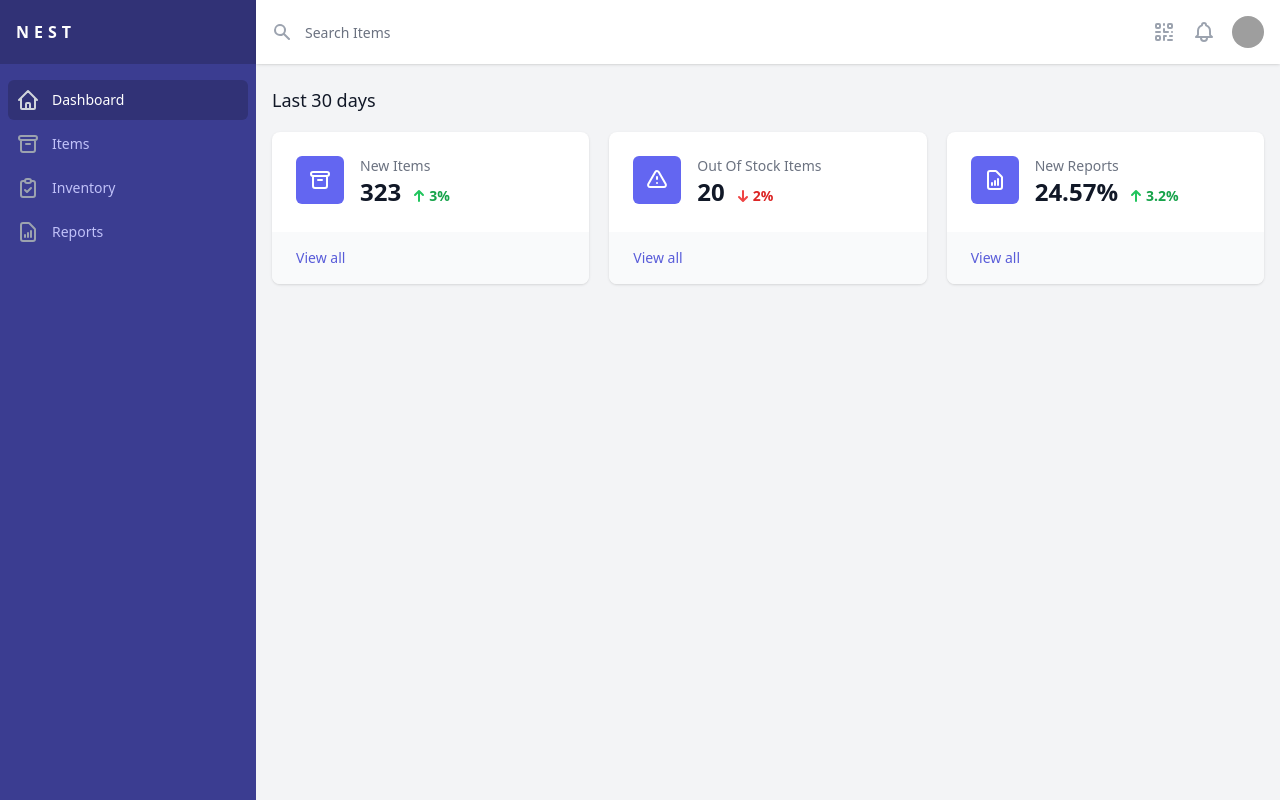
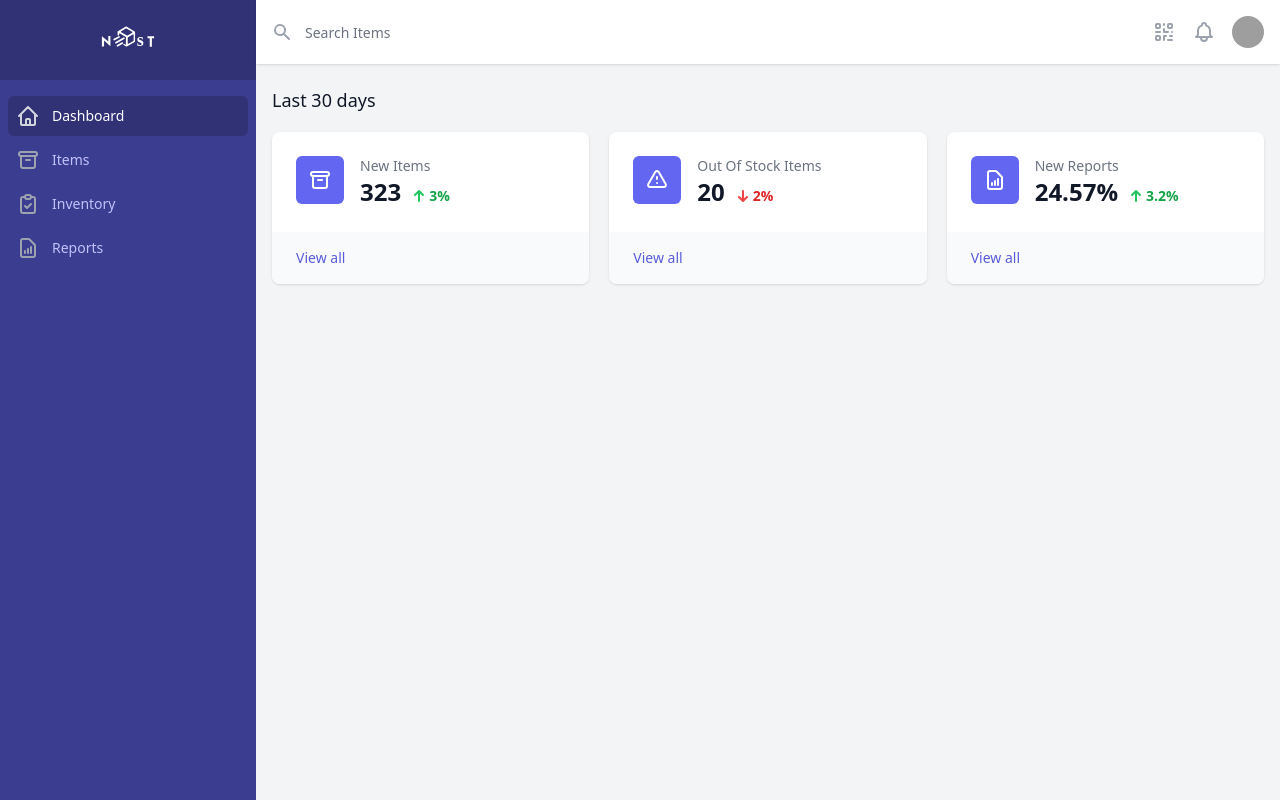
Before and after one commit to CuterNatives/Nest, a React (Create React App) app: page /dashboard in a window 1280 px wide. Built offline with nearby package versions, Linux system fonts and the light colour scheme; grey boxes are pictures that could not be loaded; what localbase would draw is missing.

Commit message:
Sidebar logo

```diff
--- a/src/Main.js
+++ b/src/Main.js
@@ -161,13 +161,13 @@ export default function Main(props) {
         {/* Static sidebar for desktop */}
         <div className="hidden md:flex md:w-64 md:flex-col md:fixed md:inset-y-0">
           <div className="flex-1 flex flex-col min-h-0 bg-pr-800">
-            <div className="flex items-center h-16 flex-shrink-0 px-4 bg-pr-900">
-              {/* <img
-                className="h-8 w-auto"
-                src="https://tailwindui.com/img/logos/workflow-logo-indigo-500-mark-white-text.svg"
+            <div className="flex items-center h-20 flex-shrink-0 px-4 bg-pr-900 text-center grid justify-items-center">
+              <img
+                className="h-12 w-auto justify-center"
+                src="./white.svg"
                 alt="Workflow"
-              /> */}
-              <div className='tracking-wide text-white font-semibold'>N E S T</div>
+              />
+              {/* <div className='tracking-wide text-white font-semibold'>N E S T</div> */}
             </div>
             <div className="flex-1 flex flex-col overflow-y-auto">
               <nav className="flex-1 px-2 py-4 space-y-1">
```
